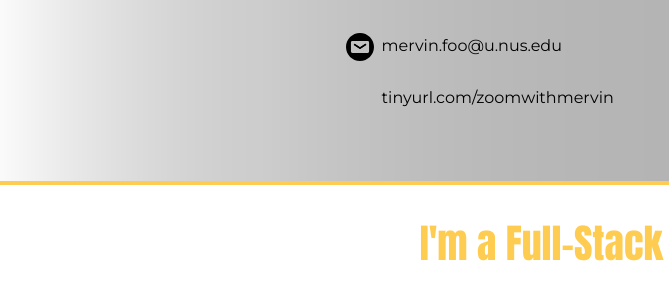
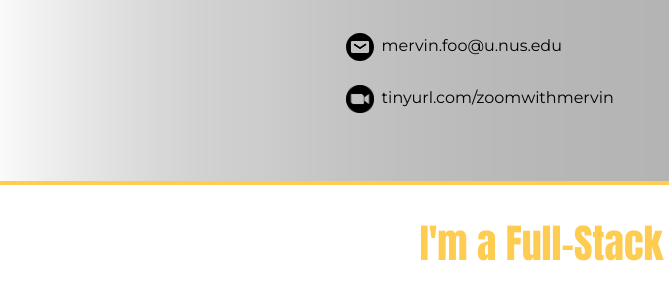
Before and after one commit to mervin-foo/portfolio, a plain HTML site: page index.html in a window 1280 px wide. Shown: the part 259-547 px from the top of the page, 0-669 px from the left. Drawn offline with nearby package versions, Linux system fonts and the light colour scheme; a script that the page names is missing.

Commit message:
Update styles.css

```diff
--- a/styles.css
+++ b/styles.css
@@ -218,7 +218,7 @@ transition-timing-function: ease-out;
 
     .zoom:before {
     content: "";
-    background: url("Images/zoom.svg") no-repeat 50% 50%/contain;
+    background: url("Images/zoom.png") no-repeat 50% 50%/contain;
     display: inline-block;
     vertical-align: middle;
     height: 3.5vh;
```
